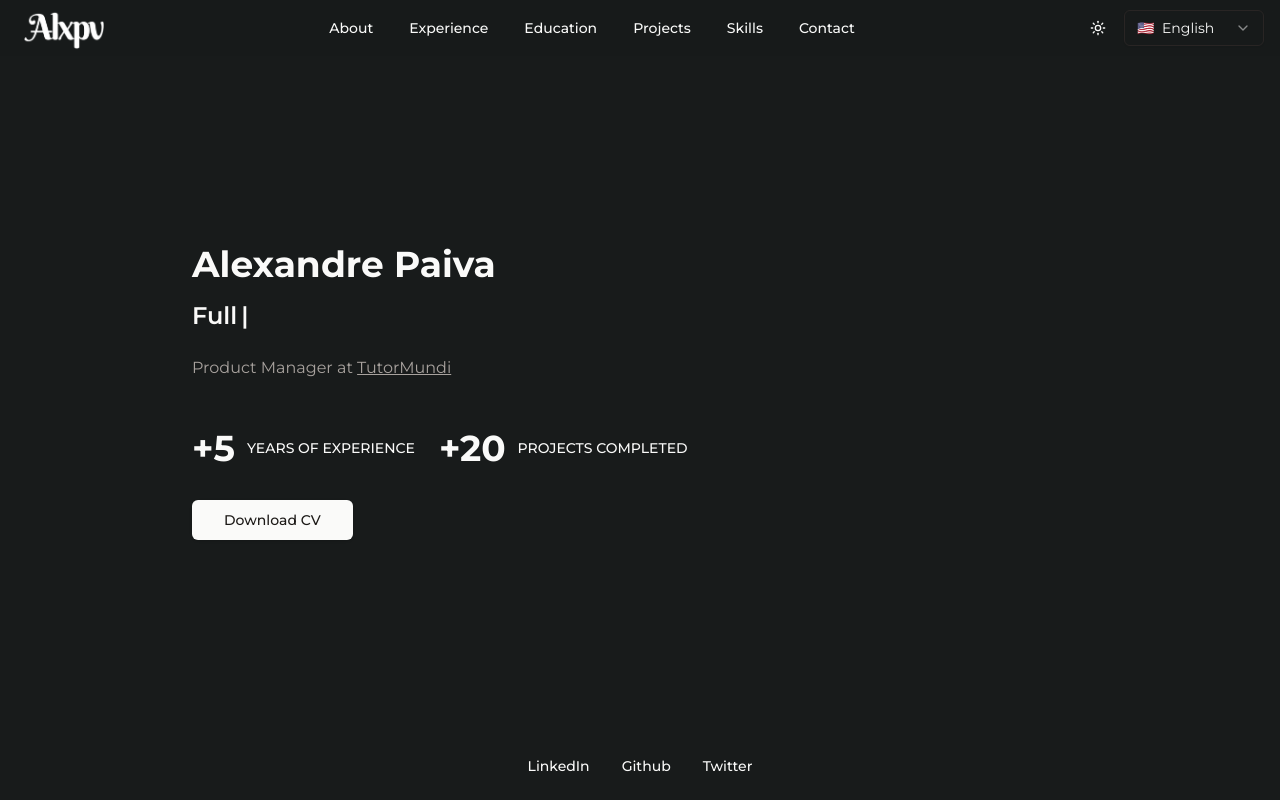
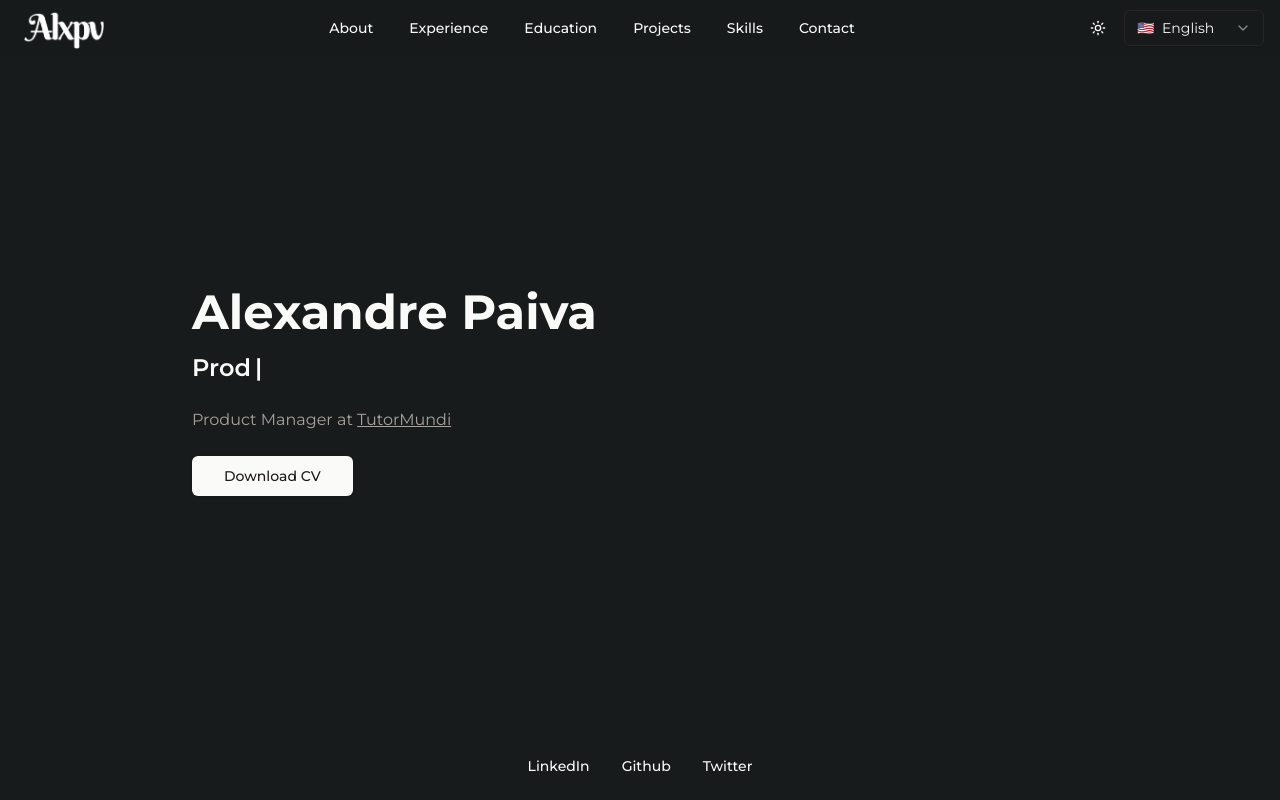
Before and after one commit to Alexaandrepaiva/alxpv-portfolio, a Next.js app: page / in a window 1280 px wide. Built offline with nearby package versions, Linux system fonts and the light colour scheme.

Commit message:
Move Experience stats

```diff
--- a/src/components/AboutSection.tsx
+++ b/src/components/AboutSection.tsx
@@ -2,6 +2,7 @@
 
 import Image from "next/image";
 import { useLanguage } from "~/contexts/LanguageContext";
+import { ExperienceStats } from "~/components/ExperienceStats";
 
 export function AboutSection() {
   const { translations } = useLanguage();
@@ -15,9 +16,9 @@ export function AboutSection() {
           <h2 className="text-xl md:text-2xl text-foreground/70 font-medium tracking-wider">{translations.about.subtitle}</h2>
         </div>
 
-                {/* Content Layout */}
+        {/* Content Layout */}
         <div className="flex flex-col md:flex-row gap-8 md:gap-16 items-center">
-                    {/* Picture */}
+          {/* Picture */}
           <div className="flex-shrink-0">
             <div className="relative h-[280px] w-[280px] md:h-[400px] md:w-[400px] rounded-full bg-gradient-to-b from-primary/50 to-primary overflow-hidden">
               <Image
@@ -37,6 +38,11 @@ export function AboutSection() {
                 {paragraph}
               </p>
             ))}
+
+            {/* Experience Stats */}
+            <div className="mt-4 flex justify-center md:justify-start">
+              <ExperienceStats />
+            </div>
           </div>
         </div>
       </div>
--- /dev/null
+++ b/src/components/ExperienceStats.tsx
@@ -0,0 +1,18 @@
+import { useLanguage } from "~/contexts/LanguageContext";
+
+export function ExperienceStats() {
+  const { translations } = useLanguage();
+
+  return (
+    <div className="flex flex-col md:flex-row gap-4 md:gap-6 items-center md:items-start md:justify-start">
+      <div className="flex flex-col md:flex-row items-center gap-2 md:gap-3">
+        <span className="text-3xl md:text-4xl font-bold text-primary">+5</span>
+        <span className="text-sm uppercase font-medium text-center md:text-left">{translations.stats.yearsOfExperience}</span>
+      </div>
+      <div className="flex flex-col md:flex-row items-center gap-2 md:gap-3">
+        <span className="text-3xl md:text-4xl font-bold text-primary">+20</span>
+        <span className="text-sm uppercase font-medium text-center md:text-left">{translations.stats.projectsCompleted}</span>
+      </div>
+    </div>
+  );
+}
--- a/src/components/HeroSection.tsx
+++ b/src/components/HeroSection.tsx
@@ -4,9 +4,6 @@ import Image from "next/image";
 import { Button } from "~/components/ui/button";
 import { useLanguage } from "~/contexts/LanguageContext";
 import { useEffect, useState } from "react";
-
-import { SocialMediaIcons } from "~/components/SocialMediaIcons";
-import { HeroStats } from "~/components/HeroStats";
 
 export function HeroSection() {
   const { translations, language } = useLanguage();
@@ -51,7 +48,7 @@ export function HeroSection() {
   return (
     <section id="home" className="w-full">
       <div className="flex flex-col items-start text-left max-w-4xl mx-auto w-full">
-        <h1 className="text-3xl md:text-4xl font-bold mb-4">{translations.hero.title}</h1>
+        <h1 className="text-3xl md:text-5xl font-bold mb-4">{translations.hero.title}</h1>
         <p className="text-xl md:text-2xl font-semibold text-primary relative mb-6">
           {mounted ? displayText : translations.hero.subtitles[0]}
           <span className="animate-blink ml-1">|</span>
@@ -75,13 +72,9 @@ export function HeroSection() {
           })}
         </p>
 
-        <HeroStats />
-
-        <div className="mt-8">
-          <Button size="lg" asChild>
-            <a href={`/cv-${language}.pdf`} download={`cv-${language}.pdf`}>{translations.hero.downloadCV}</a>
-          </Button>
-        </div>
+        <Button size="lg" asChild>
+          <a href={`/cv-${language}.pdf`} download={`cv-${language}.pdf`}>{translations.hero.downloadCV}</a>
+        </Button>
       </div>
     </section>
   );
--- a/src/components/HeroStats.tsx
+++ /dev/null
@@ -1,18 +0,0 @@
-import { useLanguage } from "~/contexts/LanguageContext";
-
-export function HeroStats() {
-  const { translations } = useLanguage();
-
-  return (
-    <div className="flex flex-col sm:flex-row gap-6 mt-6">
-      <div className="flex items-center gap-3">
-        <span className="text-3xl md:text-4xl font-bold text-primary">+5</span>
-        <span className="text-sm uppercase font-medium">{translations.stats.yearsOfExperience}</span>
-      </div>
-      <div className="flex items-center gap-3">
-        <span className="text-3xl md:text-4xl font-bold text-primary">+20</span>
-        <span className="text-sm uppercase font-medium">{translations.stats.projectsCompleted}</span>
-      </div>
-    </div>
-  );
-}
--- a/src/translations/en.ts
+++ b/src/translations/en.ts
@@ -22,7 +22,7 @@ export const en = {
   },
   hero: {
     title: "Alexandre Paiva",
-    subtitles: ["Computer Engineer", "Fullstack Developer", "Product Manager", "Artificial Intelligence Enthusiast"],
+    subtitles: ["Computer Engineer", "Product Manager", "Software Developer", "Artificial Intelligence Enthusiast", "Tennis Player", "Aspiring Sommelier"],
     description: "Product Manager at TutorMundi",
     downloadCV: "Download CV"
   },
@@ -165,9 +165,8 @@ export const en = {
     subtitle: "ENGINEERING VISION INTO REALITY",
     paragraphs: [
       "Computer Engineering professional specialized in transforming strategic vision into scalable tech products that deliver measurable impact.",
-      "Led end-to-end development of high-impact features including live voice tutoring systems and AI-powered platforms with OCR capabilities at an edTech company, successfully turning ambitious concepts into production-ready solutions.",
+      "Planned and developed high-impact features including live voice tutoring systems and AI-powered platforms with OCR capabilities at an edTech company, successfully turning ambitious concepts into production-ready solutions.",
       "My expertise spans product management and full-stack development, enabling me to bridge strategic vision with technical execution through data analysis, user research, and modern web technologies (React, Node.js, Next.js, AI integration).",
-      "Having delivered diverse projects across industries—from construction cost-estimation to medical scheduling platforms—I combine technical proficiency, product intuition, and leadership experience to consistently transform business goals into scalable products that serve real customers."
     ]
   }
 }
--- a/src/translations/es.ts
+++ b/src/translations/es.ts
@@ -22,7 +22,7 @@ export const es = {
   },
   hero: {
     title: "Alexandre Paiva",
-    subtitles: ["Ingeniero en Computación", "Desarrollador Fullstack", "Gerente de Producto", "Entusiasta de la Inteligencia Artificial"],
+    subtitles: ["Ingeniero en Computación", "Gerente de Producto", "Desarrollador de Software", "Entusiasta de la Inteligencia Artificial", "Jugador de Tenis", "Aspirante a Sommelier"],
     description: "Gerente de Producto en TutorMundi",
     downloadCV: "Descargar CV"
   },
@@ -165,9 +165,8 @@ export const es = {
     subtitle: "Convirtiendo visión en realidad",
     paragraphs: [
       "Profesional en Ingeniería de Computación especializado en transformar visión estratégica en productos tecnológicos escalables que entregan impacto medible.",
-      "Lideré desarrollo end-to-end de funcionalidades de alto impacto incluyendo sistemas de tutoría por voz en vivo y plataformas con IA y capacidades de OCR en empresa edTech, transformando exitosamente conceptos ambiciosos en soluciones listas para producción.",
+      "Planeé y desarrollé funcionalidades de alto impacto incluyendo sistemas de tutoría por voz en vivo y plataformas con IA y capacidades de OCR en empresa edTech, transformando exitosamente conceptos ambiciosos en soluciones listas para producción.",
       "Mi experiencia abarca gestión de productos y desarrollo full-stack, permitiéndome conectar visión estratégica con ejecución técnica a través de análisis de datos, investigación de usuarios y tecnologías web modernas (React, Node.js, Next.js, integración con IA).",
-      "Habiendo entregado proyectos diversos en múltiples industrias—desde estimación de costos de construcción hasta plataformas de programación médica—combino competencia técnica, intuición de producto y experiencia en liderazgo para transformar consistentemente objetivos de negocio en productos escalables que sirven a clientes reales."
     ]
   }
 }
--- a/src/translations/pt.ts
+++ b/src/translations/pt.ts
@@ -22,7 +22,7 @@ export const pt = {
   },
   hero: {
     title: "Alexandre Paiva",
-    subtitles: ["Engenheiro de Computação", "Desenvolvedor Fullstack", "Gerente de Produto", "Entusiasta de Inteligência Artificial"],
+    subtitles: ["Engenheiro de Computação", "Gerente de Produto", "Desenvolvedor de Software", "Entusiasta de Inteligência Artificial", "Jogador de Tênis", "Aspirante a Sommelier"],
     description: "Gerente de Produto na TutorMundi",
     downloadCV: "Baixar CV"
   },
@@ -165,9 +165,8 @@ export const pt = {
     subtitle: "Transformando visão em realidade",
     paragraphs: [
       "Engenheiro da Computação especializado em transformar visão estratégica em produtos tecnológicos escaláveis que entregam impacto mensurável.",
-      "Liderei desenvolvimento end-to-end de funcionalidades de alto impacto incluindo sistemas de tutoria por voz ao vivo e plataformas com IA e capacidades de OCR de escrita manual em empresa de edTech, transformando conceitos ambiciosos em soluções prontas para produção.",
+      "Planejei e desenvolvi funcionalidades de alto impacto incluindo sistemas de tutoria por voz ao vivo e plataformas com IA e capacidades de OCR de escrita manual em empresa de edTech, transformando conceitos ambiciosos em soluções prontas para produção.",
       "Minha expertise abrange gestão de produtos e desenvolvimento full-stack, permitindo conectar visão estratégica com execução técnica através de análise de dados, pesquisa de usuários e tecnologias web modernas (React, Node.js, Next.js, integração com IA).",
-      "Tendo entregue projetos diversos em múltiplas indústrias—desde estimativa de custos de construção até plataformas de agendamento médico—combino proficiência técnica, intuição de produto e experiência em liderança para consistentemente transformar objetivos de negócio em produtos escaláveis que atendem clientes reais."
     ]
   }
 }
```
